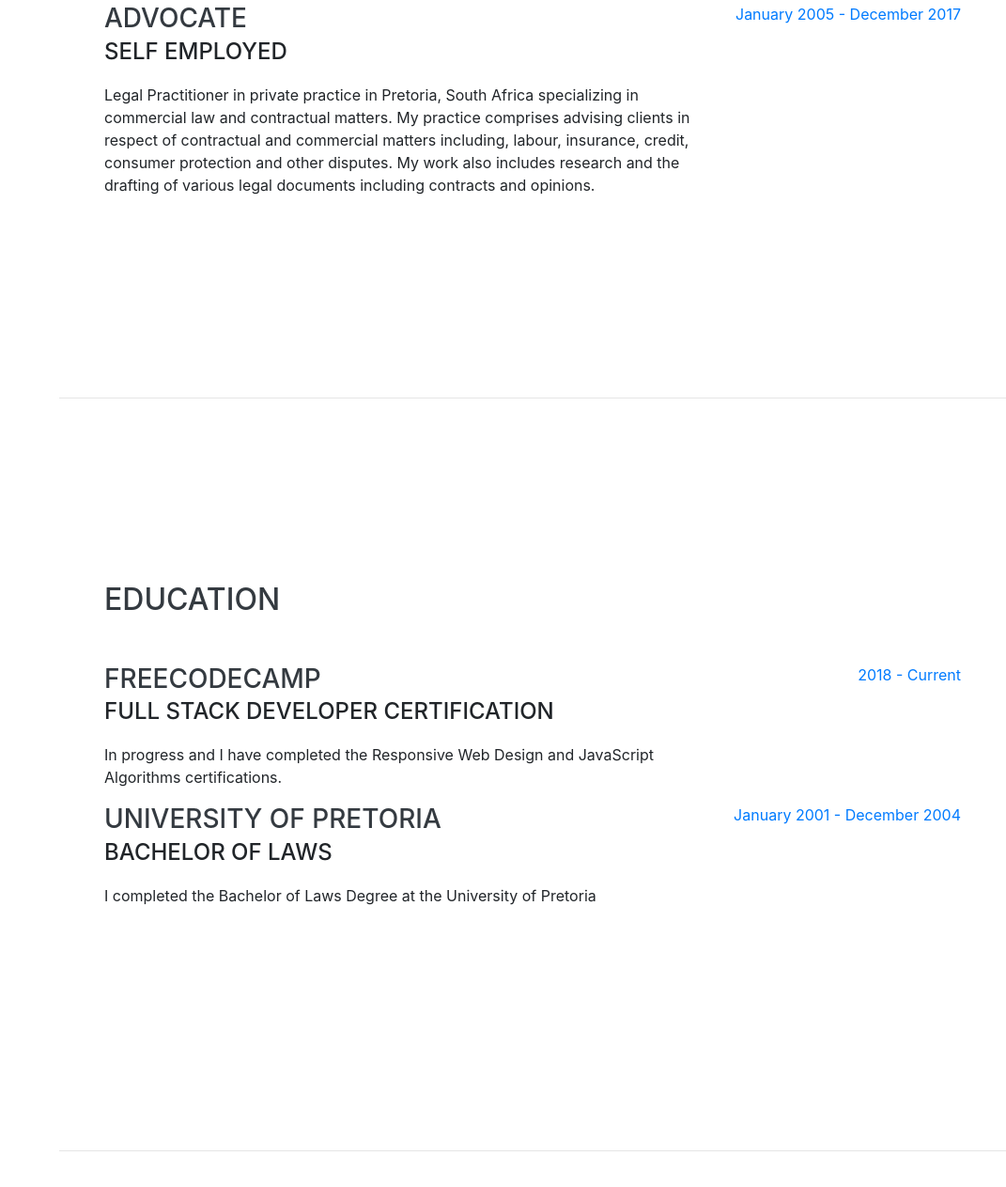
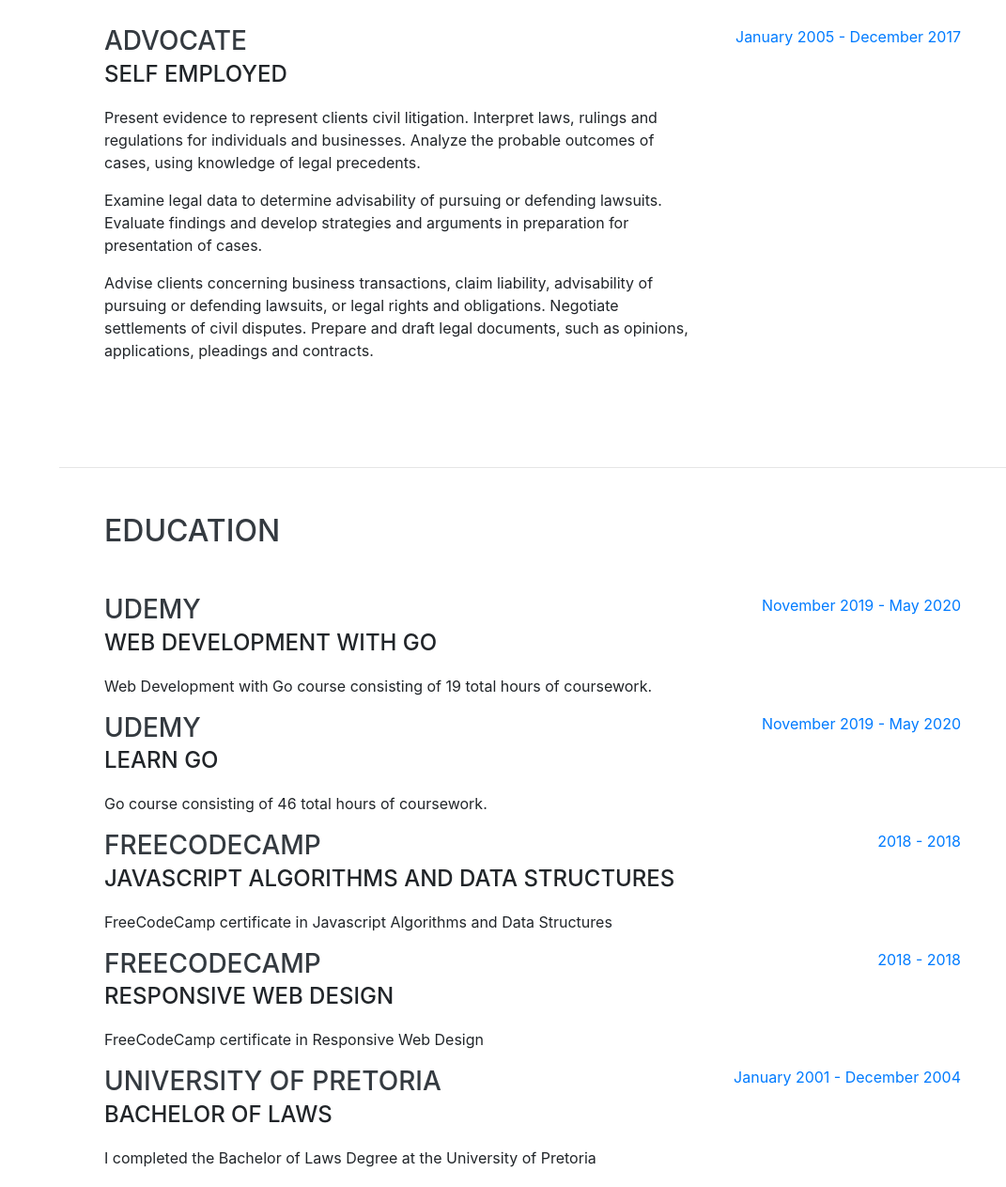
Before and after one commit to ReynardtDeminey/resume, a website with bundled scripts: page index.html in a window 1280 px wide. Shown: the part 1178-2441 px from the top of the page at 94% size, without its empty margins (209-1280 px from the left). Built offline with nearby package versions, Linux system fonts and the light colour scheme; a web font is replaced by a local one.

Commit message:
Committing updates to index.html

```diff
--- a/index.html
+++ b/index.html
@@ -67,25 +67,22 @@
           <span class="text-primary">Deminey</span>
         </h1>
         <div class="subheading mb-5">Midstream Estate · Gauteng · South Africa ·
-          <a href="mailto:name@email.com">demineydev@outlook.com</a>
+          <a href="mailto:reynardt.d@outlook.com">reynardt.d@outlook.com</a>
         </div>
-        <p class="lead mb-5">I am an energetic and hardworking Full Stack Developer who, after 13 years as legal professional discovered something I truly love to do. After discovering my passion for web and software development, I couldn’t get enough. I learned as much as I could, built projects for myself and hired myself out as a freelancer. I’m looking forward to bringing that passion to a full-time role.
+        <p class="lead mb-5">I am an energetic and hardworking developer who, after 13 years as legal professional discovered something I truly love to do. After discovering my passion for web and software development, I couldn’t get enough. I learned as much as I could, built projects for myself and hired myself out as a freelancer. I’m looking forward to bringing that passion to a full-time role.
 
-          I would love to work on exciting projects that use HTML, CSS, Javascript, Python, Node.js, and any of the popular frontend frameworks, but I am also eager to learn new technologies and languages.
+          I would love to work on exciting projects that use HTML, CSS, Javascript, Python, Go, Node.js, and any of the popular frontend frameworks, but I am also eager to learn new technologies and languages.
           </p>
         <div class="social-icons">
           <a href="https://www.linkedin.com/in/reynardt-deminey-15016789/">
             <!-- <i class="fab fa-linkedin-in"></i> -->
             <span class="iconify" data-icon="fa-brands:linkedin-in" data-inline="false" style="width: 35px; height: 35px;"></span>
           </a>
-          <a href="https://github.com/PythonDevZa">
+          <a href="https://github.com/ReynardtDeminey">
             <span class="iconify" data-icon="ant-design:github-filled" data-inline="false" style="width: 35px; height: 35px;"></span>
           </a>
-          <a href="https://twitter.com/PythonDev9">
+          <a href="https://twitter.com/ReynardtDeminey">
             <span class="iconify" data-icon="brandico:twitter" data-inline="false" style="width: 35px; height: 35px;"></span>
-          </a>
-          <a href="https://medium.com/@demineydev_67293">
-            <span class="iconify" data-icon="ant-design:medium-outlined" data-inline="false" style="width: 35px; height: 35px;"></span>
           </a>
           <a href="https://www.upwork.com/o/profiles/users/~012af8b1150e9edb01/">
             <span class="iconify" data-icon="cib:upwork" data-inline="false" style="width: 35px; height: 35px;"></span>
@@ -105,10 +102,10 @@
           <div class="resume-content">
             <h3 class="mb-0">Freelance Web Developer</h3>
             <div class="subheading mb-3">Self Employed</div>
-            <p>Freelance web development work where I apply my skills in HTML, CSS, and Javascript. I am proficient in Python and eager to work more with any of the popular front end frameworks. As freelancer I have done work for tutoringacademy.ca and silentpartnersoftware.com.</p>
+            <p>Design, build, or maintain web sites, using authoring or scripting languages, content creation tools, management tools, and digital media. Write supporting code for web applications or web sites. Perform or direct website updates. Write, design, or edit web page content. Companies worked for include tutoringacademy.ca and silentpartnersoftware.com.</p>
           </div>
           <div class="resume-date text-md-right">
-            <span class="text-primary">April 2018 - Present</span>
+            <span class="text-primary">April 2018 - March 2020</span>
           </div>
         </div>
 
@@ -116,7 +113,15 @@
           <div class="resume-content">
             <h3 class="mb-0">Advocate</h3>
             <div class="subheading mb-3">Self Employed</div>
-            <p>Legal Practitioner in private practice in Pretoria, South Africa specializing in commercial law and contractual matters. My practice comprises advising clients in respect of contractual and commercial matters including, labour, insurance, credit, consumer protection and other disputes. My work also includes research and the drafting of various legal documents including contracts and opinions.</p>
+            <p>
+              Present evidence to represent clients civil litigation. Interpret laws, rulings and regulations for individuals and businesses. Analyze the probable outcomes of cases, using knowledge of legal precedents. </p>
+            <p>
+              Examine legal data to determine advisability of pursuing or defending lawsuits. Evaluate findings and develop strategies and arguments in preparation for presentation of cases.
+            </p>
+            <p>
+              Advise clients concerning business transactions, claim liability, advisability of pursuing or defending lawsuits, or legal rights and obligations. Negotiate settlements of civil disputes. Prepare and draft legal documents, such as opinions, applications, pleadings and contracts.
+
+            </p>
           </div>
           <div class="resume-date text-md-right">
             <span class="text-primary">January 2005 - December 2017</span>
@@ -137,12 +142,45 @@
 
         <div class="resume-item d-flex flex-column flex-md-row justify-content-between">
           <div class="resume-content">
-            <h3 class="mb-0">FreeCodeCamp</h3>
-            <div class="subheading mb-3">Full Stack Developer Certification</div>
-            <p>In progress and I have completed the Responsive Web Design and JavaScript Algorithms certifications.</p>
+            <h3 class="mb-0">Udemy</h3>
+            <div class="subheading mb-3">Web Development with Go</div>
+            <p>Web Development with Go course consisting of 19 total hours of coursework.</p>
           </div>
           <div class="resume-date text-md-right">
-            <span class="text-primary">2018 - Current</span>
+            <span class="text-primary">November 2019 - May 2020</span>
+          </div>
+        </div>
+
+        <div class="resume-item d-flex flex-column flex-md-row justify-content-between">
+          <div class="resume-content">
+            <h3 class="mb-0">Udemy</h3>
+            <div class="subheading mb-3">Learn Go</div>
+            <p>Go course consisting of 46 total hours of coursework.</p>
+          </div>
+          <div class="resume-date text-md-right">
+            <span class="text-primary">November 2019 - May 2020</span>
+          </div>
+        </div>
+
+        <div class="resume-item d-flex flex-column flex-md-row justify-content-between">
+          <div class="resume-content">
+            <h3 class="mb-0">FreeCodeCamp</h3>
+            <div class="subheading mb-3">Javascript Algorithms and Data Structures</div>
+            <p>FreeCodeCamp certificate in Javascript Algorithms and Data Structures</p>
+          </div>
+          <div class="resume-date text-md-right">
+            <span class="text-primary">2018 - 2018</span>
+          </div>
+        </div>
+
+        <div class="resume-item d-flex flex-column flex-md-row justify-content-between">
+          <div class="resume-content">
+            <h3 class="mb-0">FreeCodeCamp</h3>
+            <div class="subheading mb-3">Responsive Web Design</div>
+            <p>FreeCodeCamp certificate in Responsive Web Design</p>
+          </div>
+          <div class="resume-date text-md-right">
+            <span class="text-primary">2018 - 2018</span>
           </div>
         </div>
 
```
